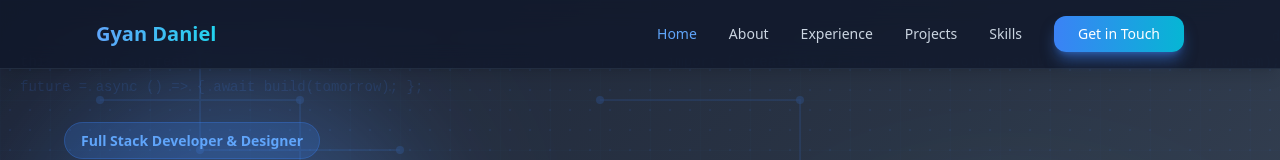
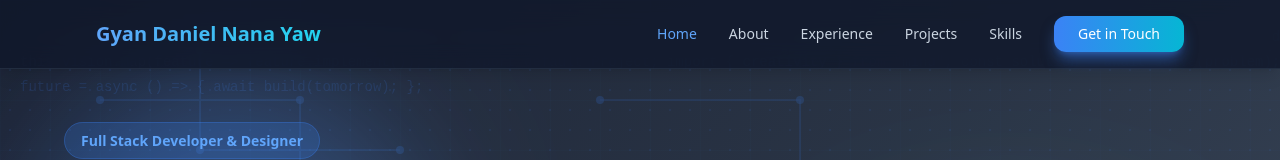
Before and after one commit to gyan277/Personal-Portfolio, a React (Vite) app: page / in a window 1280 px wide. Shown: the top 160 px of the page. Built offline with nearby package versions, Linux system fonts and the light colour scheme.

Commit message:
Add full name to header with logo

```diff
--- a/client/pages/Index.tsx
+++ b/client/pages/Index.tsx
@@ -63,7 +63,7 @@ export default function Index() {
         <header className="fixed top-0 w-full bg-slate-900/80 backdrop-blur-md border-b border-slate-700/50 z-50 shadow-lg">
           <nav className="max-w-6xl mx-auto px-4 sm:px-6 lg:px-8 py-4 flex items-center justify-between">
             <Link to="/" className="text-xl font-bold bg-gradient-to-r from-blue-400 to-cyan-400 bg-clip-text text-transparent">
-              Gyan Daniel
+              Gyan Daniel Nana Yaw
             </Link>
             <div className="hidden md:flex gap-8 items-center">
               <Link to="/" className="text-sm font-medium text-blue-400 transition-colors">
```
